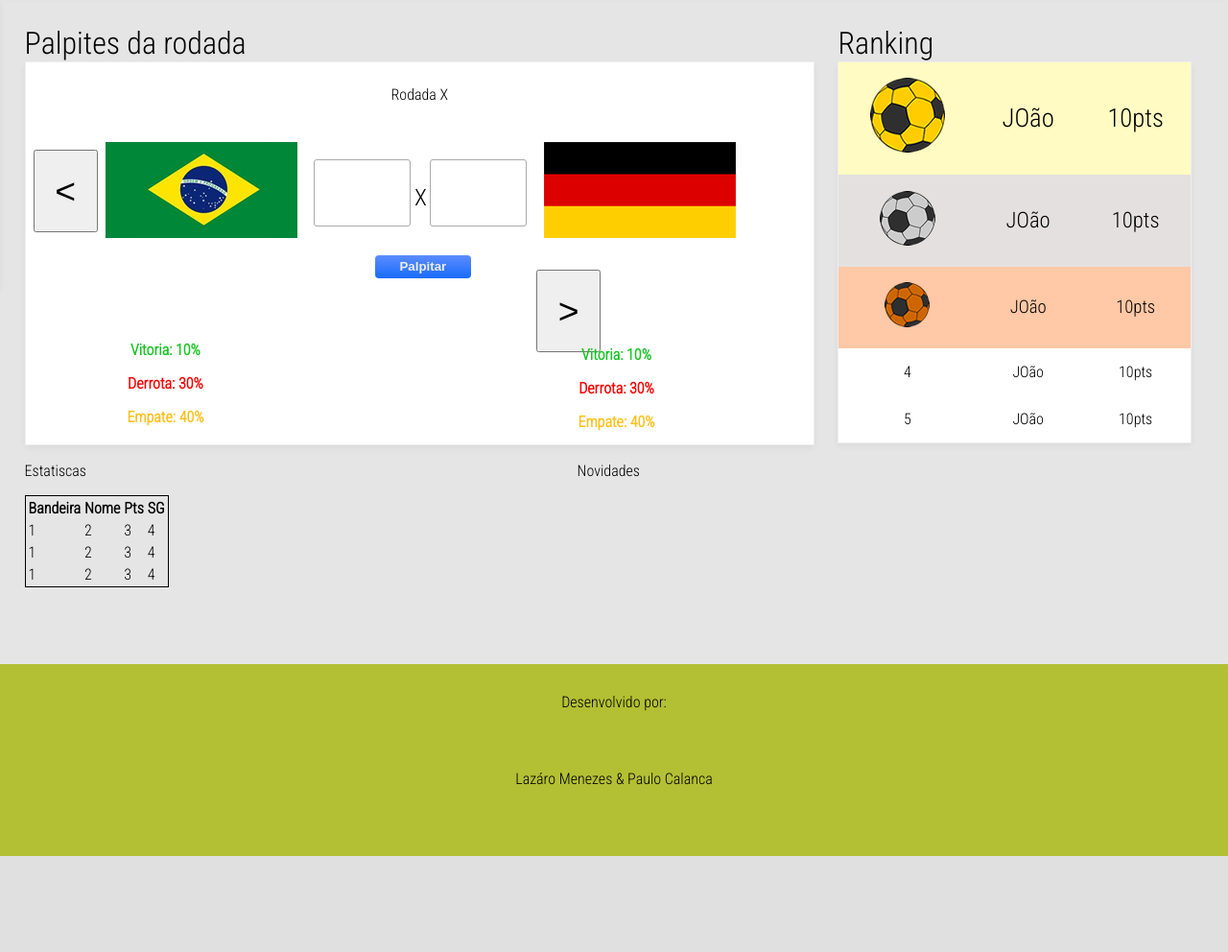
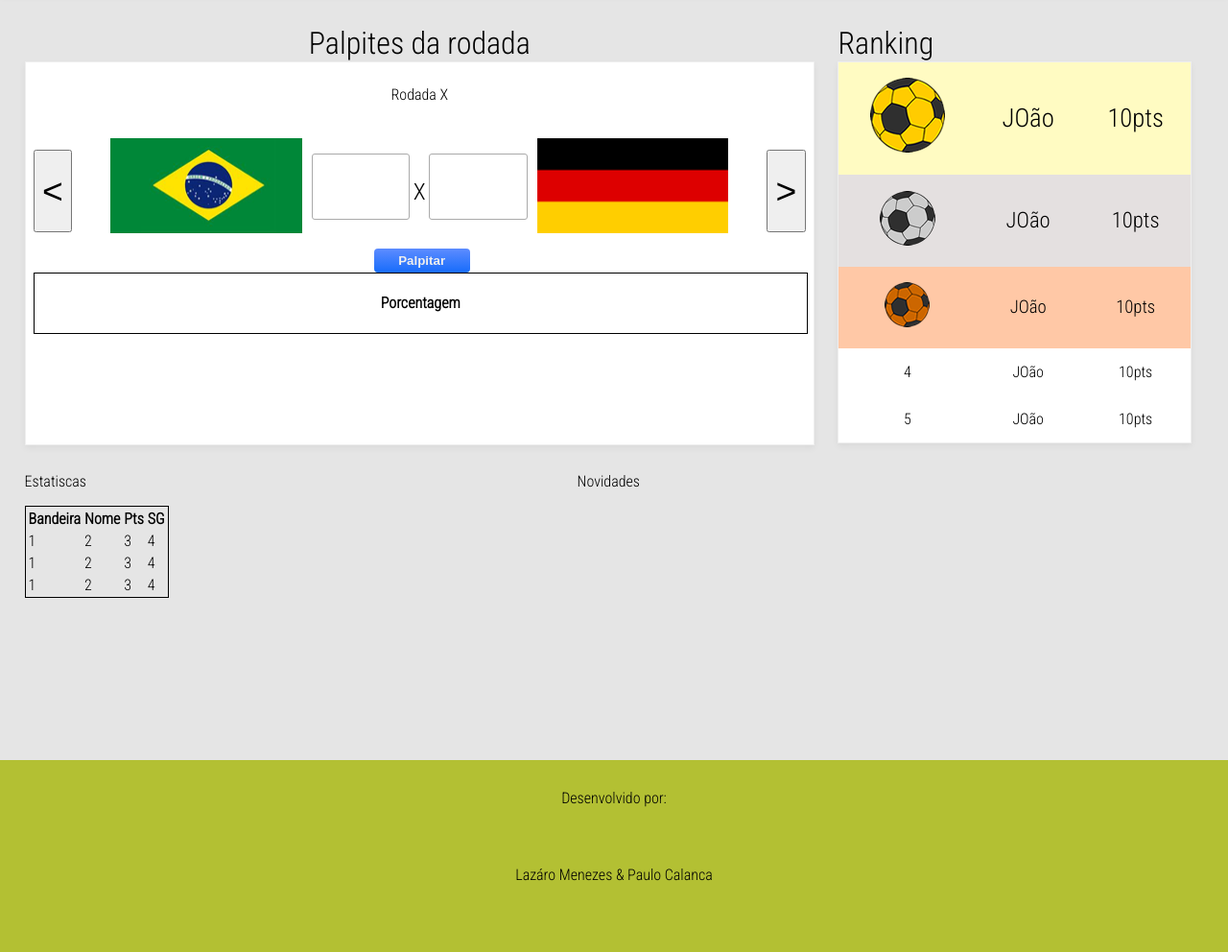
Before and after one commit to helenamcd/opalpiteiro, a Django app: page / in a window 1280 px wide. Shown: the part 86-1078 px from the top of the page at 96% size. Before the commit the page ends 978 px from the top, so only its background shows below. Run offline with Django 3.2, Linux system fonts and the light colour scheme; parts of the project's set-up code (start-up, migrations or seed data) failed here and were passed over; some libraries are stand-ins or nearby versions.

Commit message:
Foi alterado o css e o html da index e feito os ultimos testes e adequação do menu lateral.

```diff
--- a/site/static/css/style.css
+++ b/site/static/css/style.css
@@ -207,6 +207,14 @@ input[type="submit"]:hover{
 #containerPalpiteRodada>div>form{
 	height: 10%;
 	float: left;
+	width: 38%;
+	margin-top: 4%;
+}
+#porcentagem{
+	width: 100% !important;
+	margin: 0 !important;
+	border: 1px solid;
+
 }
 #containerPalpiteRodada>div>form>input:not([type="submit"]){
 	width: 38%;
@@ -220,13 +228,10 @@ input[type="submit"]:hover{
 	width: 100px;
 
 }
-#containerPalpiteRodada>img{
+#containerPalpiteRodada>div>img{
 	float: left;
-	width:200px;
-	height: 100px;
+	width: 31%;
 	margin-top: 3%;
-	margin-left:1%;
-	margin-right: 1%;
 }
 #containerPalpiteRodada>div{
 	float: left;
@@ -248,7 +253,7 @@ input[type="submit"]:hover{
 	text-align: center;
 	line-height: 80px;
 	font-size: 28pt;
-	width: 8.3%;
+	width: 5%;
 	margin-top: 4%;
 }
 #estatisticasRapidasTimeA{
@@ -261,11 +266,16 @@ input[type="submit"]:hover{
 	margin-top: -23px !important;
 	margin-right: 8%;
 }
-#containerPalpiteRodada>div{
+#formPalpiteRodada{
 	float: left;
 	margin-top: 4%;
 	text-align: center;
-	width: 30%;
+	width: 80%;
+	margin: 0 auto;
+	margin-left: 5%;
+	margin-right: 5%;
+
+
 }
 .titulo{
 	font-size: 24pt;
@@ -301,10 +311,9 @@ input[type="submit"]:hover{
 }
 
 #menuLeftBar{
-	margin-left: -5%;
-	width: 5%;
+	margin-left: -8%;
+	width: 8%;
 	float: left;
-	background-color: rgba(255,255,255,0.95);
 	height: 300px;
 	overflow-y: auto;
 }
@@ -314,16 +323,35 @@ input[type="submit"]:hover{
 }
 #menuLeftBar>ul>:nth-child(1){
 	background-color: #EEB319;
-	width: 100%;
+
+
 }
 #menuLeftBar>ul>:nth-child(2){
 	background-color: #2FA8E4;
-	width: 100%;
+
 }
 #menuLeftBar>ul>:nth-child(3){
 	background-color: #EE4646;
-	width: 100%;
+
 }
+#menuLeftBar>ul>li{
+	padding-top: 6%;
+	padding-bottom: 6%;
+	width: 40%;
+	overflow: hidden;
+
+}
+#menuLeftBar>ul>li>nav{
+	height: 31px;
+
+	text-align: center;
+}
+#menuLeftBar>ul>li>nav>a{
+	line-height: 31px;
+	color: #000;
+	margin-top: -10px;
+}
+
 #contextCenter{
 	width: 100%;
 }
@@ -331,7 +359,7 @@ input[type="submit"]:hover{
 	padding-left: 2%;
 	padding-right: 2%;
 	padding-top: 2%;
-	height: 350px;
+	height: 450px;
 }
 #header{
 	padding-bottom: 0.5%;
@@ -401,3 +429,27 @@ input[type="submit"]:hover{
 	from { margin-left: 0% }
 	to { margin-left: -10% }
 }
+
+.barraMenuLeft:hover{
+	-webkit-animation: abrirMenu 0.2s linear normal;
+	-moz-animation: abrirMenu 0.2s linear normal;
+	-ms-animation: abrirMenu 0.2s linear normal;
+	-o-animation: abrirMenu 0.2s linear normal;
+	animation: abrirMenu 0.2s linear normal;
+}
+@-webkit-keyframes abrirMenu {
+	from {  width: 40%}
+	to { width: 100% }
+}
+@-o-keyframes abrirMenu {
+	from {  width: 40%}
+	to { width: 100% }
+}
+@-moz-keyframes abrirMenu {
+	from {  width: 40%}
+	to { width: 100% }
+}
+@keyframes abrirMenu {
+	from {  width: 40%}
+	to { width: 100% }
+}
--- a/site/static/js/script.js
+++ b/site/static/js/script.js
@@ -5,23 +5,33 @@ $(function(){
 		if (verificaMenu) {
 			$("#menuLeftBar").removeClass('transitionLeftToRight');
 			$("#menuLeftBar").addClass('transitionRightToLeft');
-
 			$("#contextCenter").css("width","100%");
 			$("#contextCenter").css("margin-left","0%");
-			$("#containerPalpiteRodada>button").css("width","8.3%");
-			$("#menuLeftBar").css("margin-left","-5%");
+
+			$("#menuLeftBar").css("margin-left","-8%");
 			verificaMenu=false;
 		} else{
 			$("#menuLeftBar").addClass('transitionLeftToRight');
 			$("#menuLeftBar").css('margin-top',$(window).scrollTop())
-			$("#contextCenter").css("width","95%");
-			$("#contextCenter").css("margin-left","5%");
-			$("#containerPalpiteRodada>button").css("width","7%");
+			$("#contextCenter").css("width","92%");
+			$("#contextCenter").css("margin-left","8%");
+
 			$("#menuLeftBar").css("margin-left","0%");
 			verificaMenu=true;
 		};
 
 	});
+
+	$(".barraMenuLeft").hover(
+	  function() {
+	    $(this).css("width","100%");
+
+	  },
+	  function() {
+	    $(this).css("width","40%");
+
+	  }
+	);
 
 	$(window).scroll(function() {
 	  if (verificaMenu) {
--- a/site/templates/index.html
+++ b/site/templates/index.html
@@ -10,33 +10,25 @@
 
 <div id="headerContext">
 
-            <div id="palpiteRodada">
+            <div id="palpiteRodada" align="center">
                 <h3 class="titulo" >Palpites da rodada</h3>
                 <div class="shadown" id="containerPalpiteRodada" align="center">
                     <p>Rodada X</p>
                     <button><</button>
-                    <img src="{{MEDIA_URL}}bandeiraBrasil.png">
-                    <div align="center">
+                    <div align="center" id="formPalpiteRodada">
+                        <img src="{{MEDIA_URL}}bandeiraBrasil.png">
                         <form>
                             <input type="text" required>
                             <span>X</span>
                             <input type="text" required>
                             <input type="submit" value="Palpitar">
                         </form>
+                        <img src="{{MEDIA_URL}}alemanha.png">
                     </div>
-                    <img src="{{MEDIA_URL}}alemanha.png">
                     <button>></button><br>
-                    <div id="estatisticasRapidasTimeA">
-                        <p class="vitoriaPorcentagem">Vitoria: 10%</p>
-                        <p class="derrotaPorcentagem">Derrota: 30%</p>
-                        <p class="empatePorcentagem">Empate: 40%</p>
+                    <div id="porcentagem">
+                      <h4>Porcentagem</h4>
                     </div>
-                    <div id="estatisticasRapidasTimeB">
-                        <p class="vitoriaPorcentagem">Vitoria: 10%</p>
-                        <p class="derrotaPorcentagem">Derrota: 30%</p>
-                        <p class="empatePorcentagem">Empate: 40%</p>
-                    </div>
-
                 </div>
 
             </div>
```
Also changed, not shown: site/templates/base.html (+17 -8 lines), site/static/img/Actions-view-list-text-icon.png (added), site/static/img/add-palpite.png (added), site/static/img/statics.png (added).
